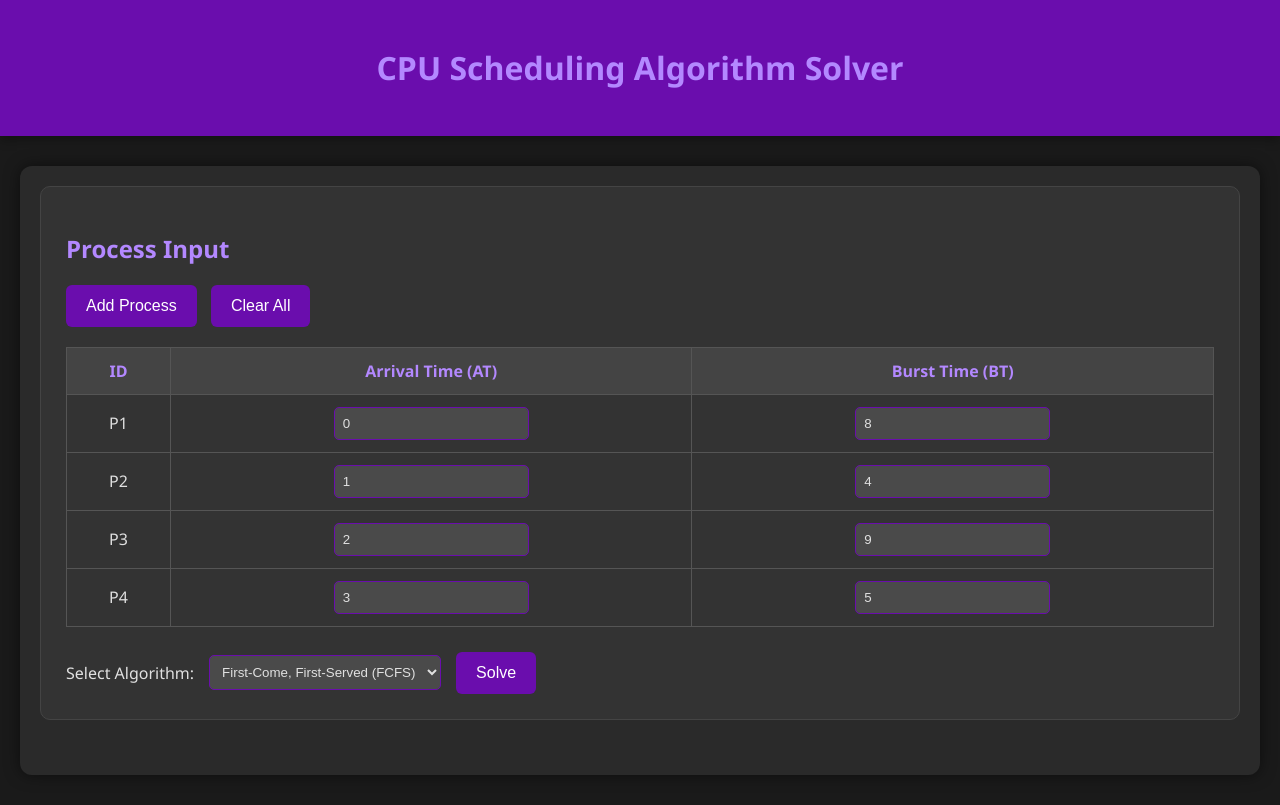
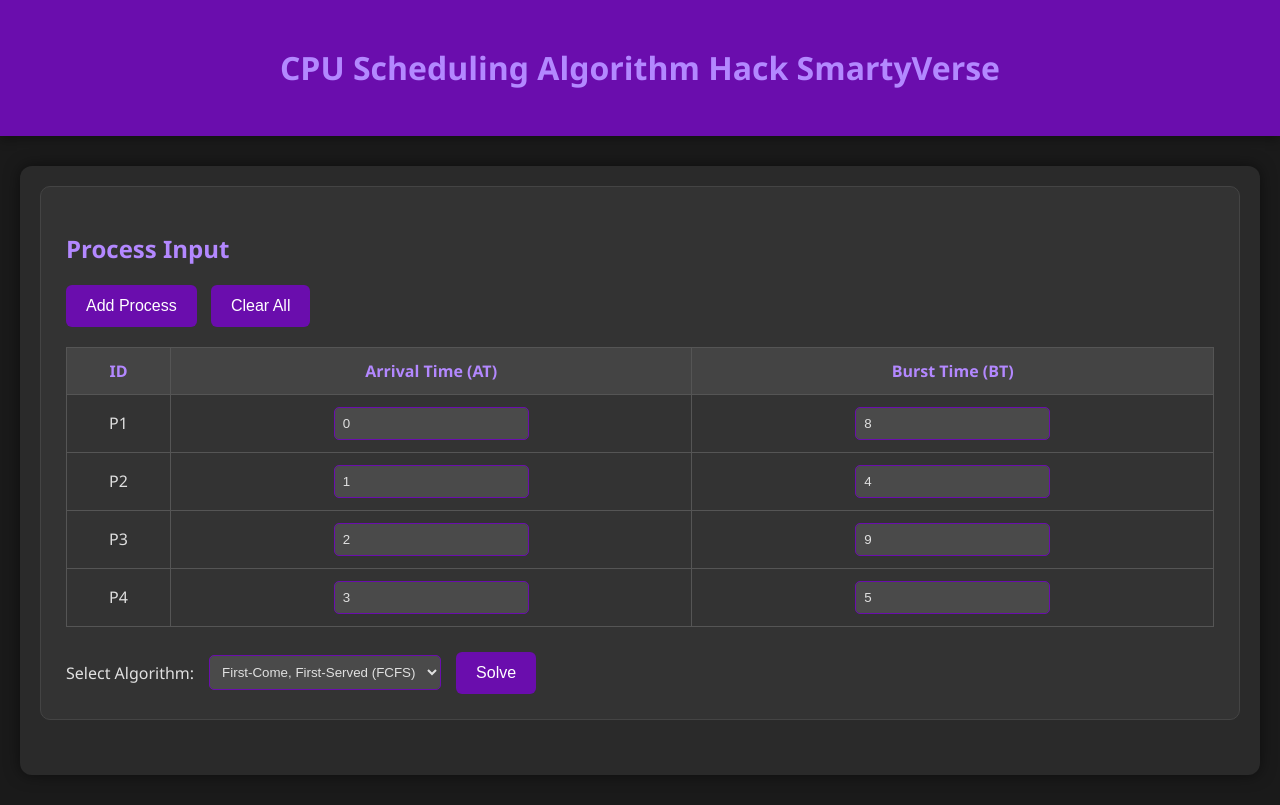
Before and after one commit to SmartyVerse/SchedulingSolver, a plain HTML site: page index.html in a window 1280 px wide. Drawn offline with Linux system fonts and the light colour scheme.

Commit message:
Update index.html

```diff
--- a/index.html
+++ b/index.html
@@ -3,12 +3,12 @@
 <head>
     <meta charset="UTF-8">
     <meta name="viewport" content="width=device-width, initial-scale=1.0">
-    <title>CPU Scheduling Simulator</title>
+    <title>CSA - SmartyVerse</title>
     <link rel="stylesheet" href="styles.css">
 </head>
 <body>
     <header>
-        <h1>CPU Scheduling Algorithm Solver</h1>
+        <h1>CPU Scheduling Algorithm Hack SmartyVerse</h1>
     </header>
     <main>
         <section id="input-section">
```
